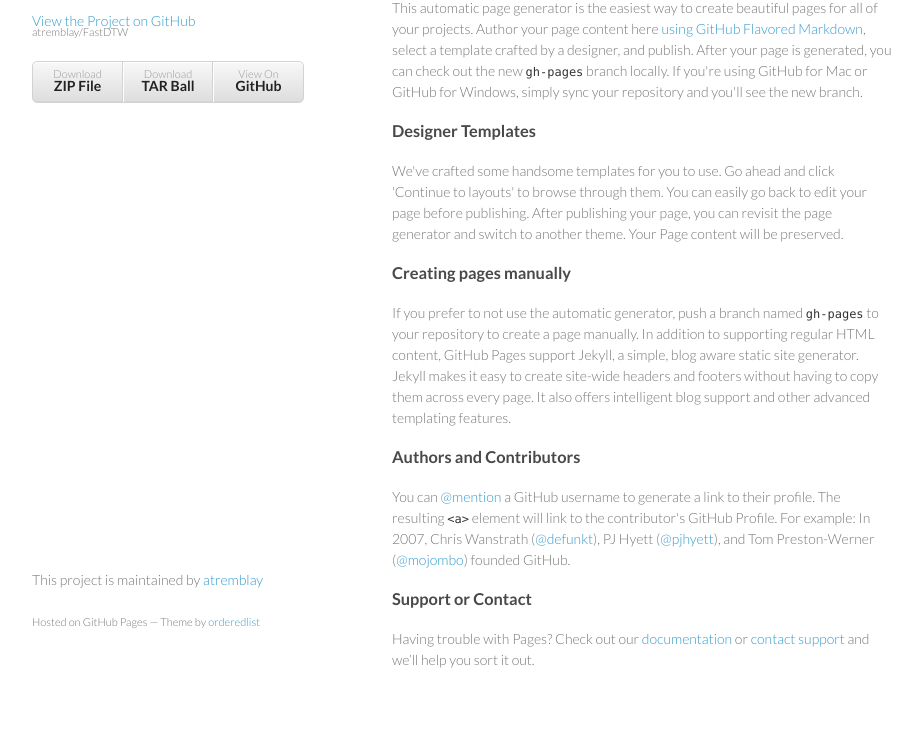
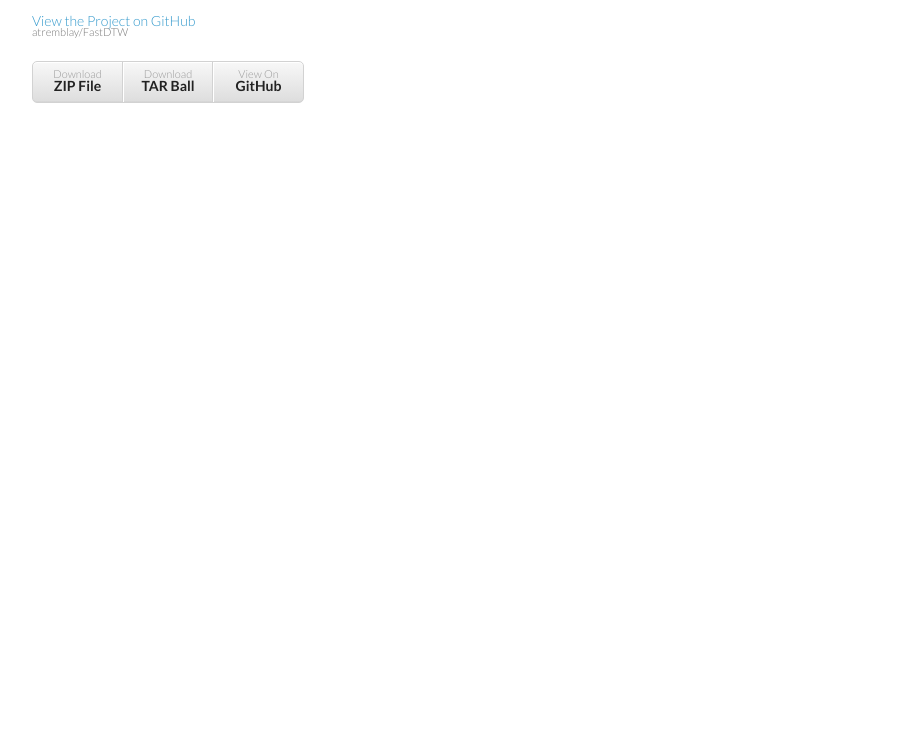
Before and after one commit to atremblay/FastDTW, a plain HTML site: page index.html in a window 1280 px wide. Shown: the part 99-839 px from the top of the page, without its empty margins (178-1100 px from the left). After the commit the page ends 800 px from the top, so only its background shows below. Drawn offline with Linux system fonts and the light colour scheme.

Commit message:
Update index.html

```diff
--- a/index.html
+++ b/index.html
@@ -30,36 +30,6 @@
       <section>
         <h3>
         <a href="http://nbviewer.ipython.org/github/atremblay/FastDTW/blob/master/Road%20to%20DTW%20-%20Going%20the%20Distance.ipynb">FastDTW - Going the Distance</a>
-<a id="welcome-to-github-pages" class="anchor" href="#welcome-to-github-pages" aria-hidden="true"><span class="octicon octicon-link"></span></a>Welcome to GitHub Pages.</h3>
-
-<p>This automatic page generator is the easiest way to create beautiful pages for all of your projects. Author your page content here <a href="https://guides.github.com/features/mastering-markdown/">using GitHub Flavored Markdown</a>, select a template crafted by a designer, and publish. After your page is generated, you can check out the new <code>gh-pages</code> branch locally. If you're using GitHub for Mac or GitHub for Windows, simply sync your repository and you'll see the new branch.</p>
-
-<h3>
-<a id="designer-templates" class="anchor" href="#designer-templates" aria-hidden="true"><span class="octicon octicon-link"></span></a>Designer Templates</h3>
-
-<p>We've crafted some handsome templates for you to use. Go ahead and click 'Continue to layouts' to browse through them. You can easily go back to edit your page before publishing. After publishing your page, you can revisit the page generator and switch to another theme. Your Page content will be preserved.</p>
-
-<h3>
-<a id="creating-pages-manually" class="anchor" href="#creating-pages-manually" aria-hidden="true"><span class="octicon octicon-link"></span></a>Creating pages manually</h3>
-
-<p>If you prefer to not use the automatic generator, push a branch named <code>gh-pages</code> to your repository to create a page manually. In addition to supporting regular HTML content, GitHub Pages support Jekyll, a simple, blog aware static site generator. Jekyll makes it easy to create site-wide headers and footers without having to copy them across every page. It also offers intelligent blog support and other advanced templating features.</p>
-
-<h3>
-<a id="authors-and-contributors" class="anchor" href="#authors-and-contributors" aria-hidden="true"><span class="octicon octicon-link"></span></a>Authors and Contributors</h3>
-
-<p>You can <a href="https://github.com/blog/821" class="user-mention">@mention</a> a GitHub username to generate a link to their profile. The resulting <code>&lt;a&gt;</code> element will link to the contributor's GitHub Profile. For example: In 2007, Chris Wanstrath (<a href="https://github.com/defunkt" class="user-mention">@defunkt</a>), PJ Hyett (<a href="https://github.com/pjhyett" class="user-mention">@pjhyett</a>), and Tom Preston-Werner (<a href="https://github.com/mojombo" class="user-mention">@mojombo</a>) founded GitHub.</p>
-
-<h3>
-<a id="support-or-contact" class="anchor" href="#support-or-contact" aria-hidden="true"><span class="octicon octicon-link"></span></a>Support or Contact</h3>
-
-<p>Having trouble with Pages? Check out our <a href="https://help.github.com/pages">documentation</a> or <a href="https://github.com/contact">contact support</a> and we’ll help you sort it out.</p>
-      </section>
-      <footer>
-        <p>This project is maintained by <a href="https://github.com/atremblay">atremblay</a></p>
-        <p><small>Hosted on GitHub Pages &mdash; Theme by <a href="https://github.com/orderedlist">orderedlist</a></small></p>
-      </footer>
-    </div>
-    <script src="javascripts/scale.fix.js"></script>
 
   </body>
 </html>
```
